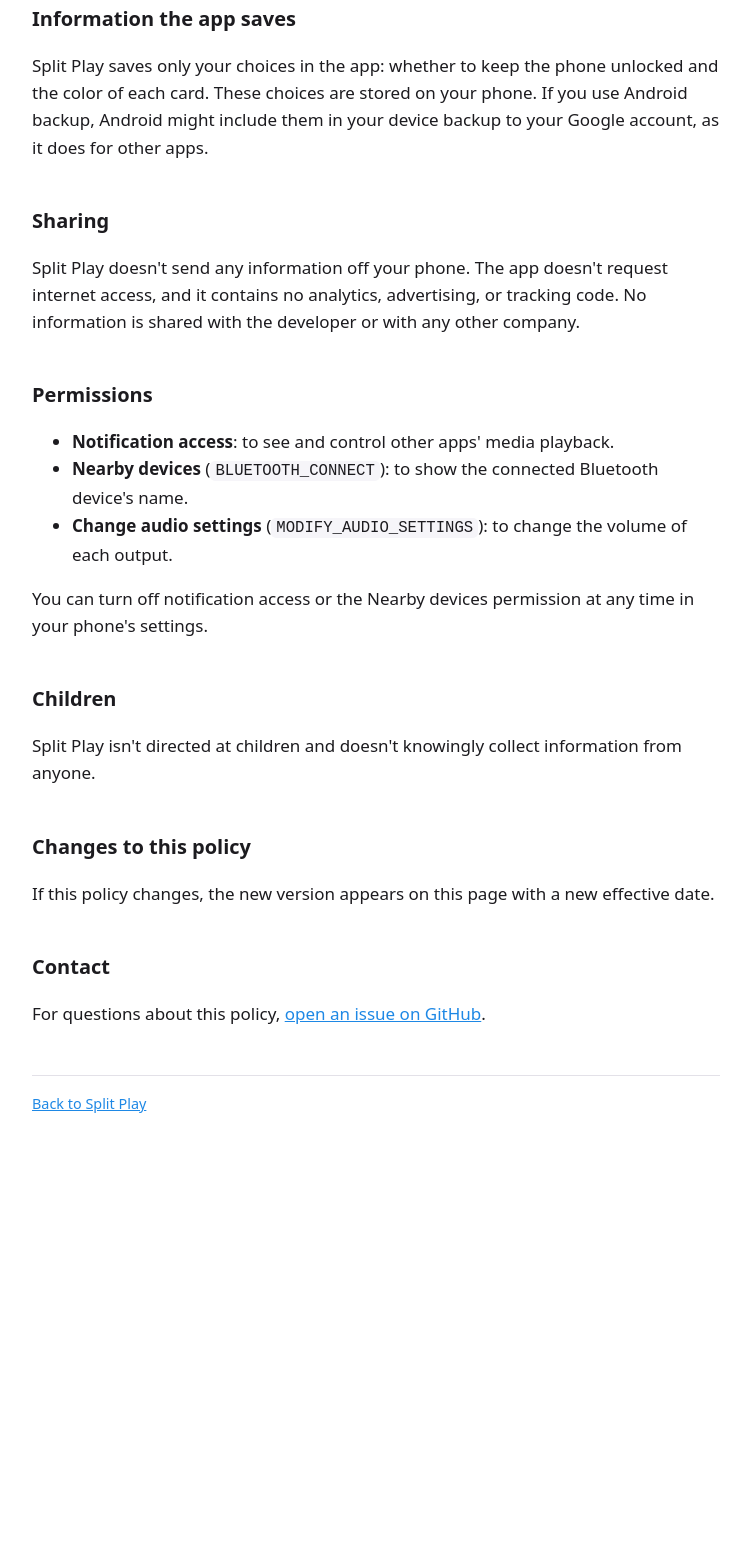
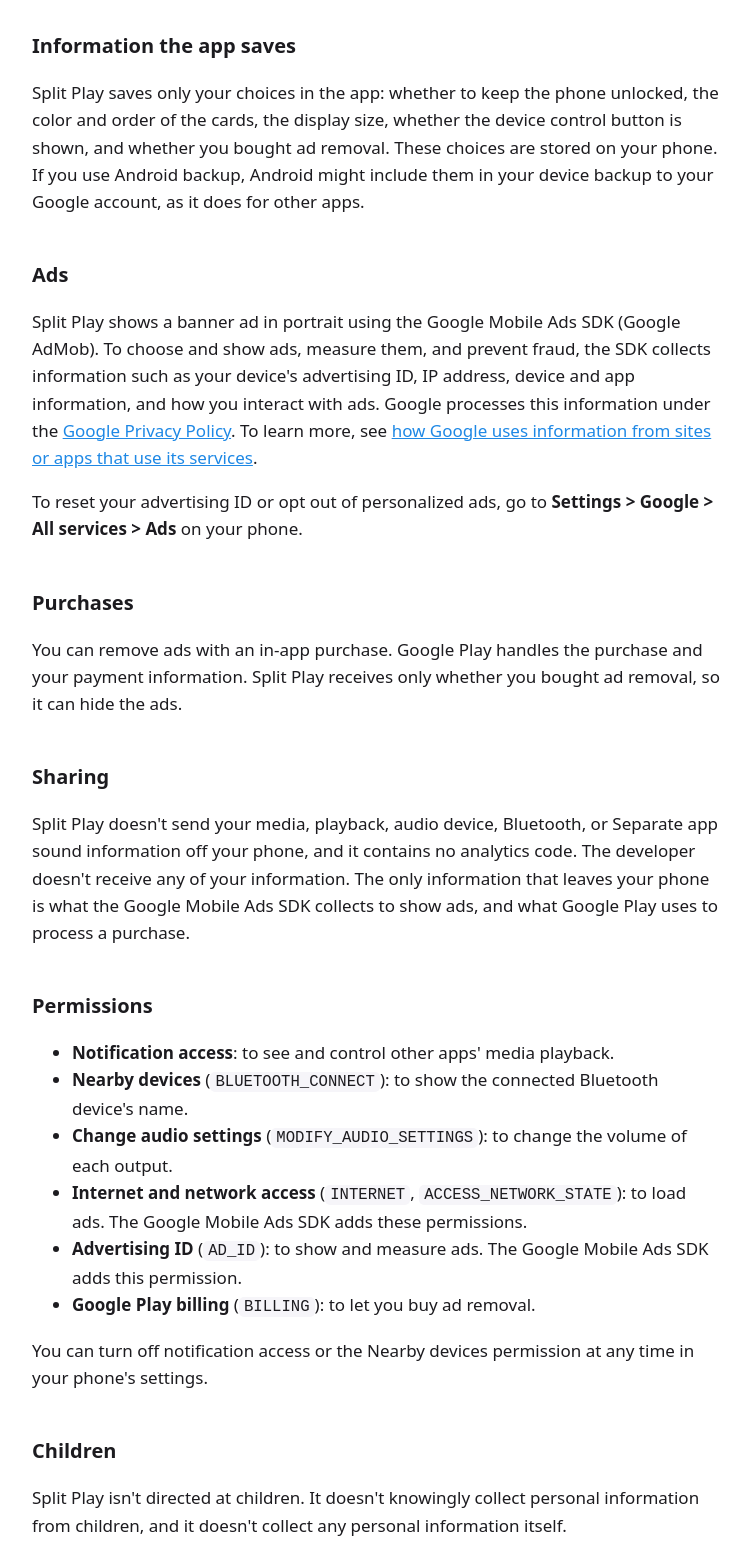
Before and after one commit to mvndaai/apps, a plain HTML site: page split-play/privacy.html in a window 1280 px wide. Shown: the part 809-2351 px from the top of the page, without its empty margins (264-1015 px from the left). Before the commit the page ends 1988 px from the top, so only its background shows below. Drawn offline with Linux system fonts and the light colour scheme.

Commit message:
Add tester sign-up and update Split Play for ads
Link the mvndaai-apps Google Group so people can join app testing.
Update the Split Play page and privacy policy for the AdMob banner,
the ad removal purchase, and the permissions they add. Remove the
Demo step, which the app no longer has.

Co-Authored-By: Claude Opus 5.5 <noreply@anthropic.com>

```diff
--- a/split-play/privacy.html
+++ b/split-play/privacy.html
@@ -10,9 +10,9 @@
 <body>
 <main>
   <h1>Split Play privacy policy</h1>
-  <p class="muted">Effective November 7, 2026</p>
+  <p class="muted">Effective November 16, 2026</p>
 
-  <p>This policy explains what information the Split Play Android app uses and what happens to it. In short, everything stays on your phone. Split Play doesn't collect, store, sell, or share your data, and it has no internet access.</p>
+  <p>This policy explains what information the Split Play Android app uses and what happens to it. In short, what Split Play reads about your media and devices stays on your phone. The app shows ads from Google AdMob, and the ad service collects some device information, as described in <a href="#ads">Ads</a>.</p>
 
   <h2>Information the app uses</h2>
   <p>To work, Split Play reads the following information on your phone. It uses this information only while it runs, to show it on screen and to control playback.</p>
@@ -24,21 +24,31 @@
   </ul>
 
   <h2>Information the app saves</h2>
-  <p>Split Play saves only your choices in the app: whether to keep the phone unlocked and the color of each card. These choices are stored on your phone. If you use Android backup, Android might include them in your device backup to your Google account, as it does for other apps.</p>
+  <p>Split Play saves only your choices in the app: whether to keep the phone unlocked, the color and order of the cards, the display size, whether the device control button is shown, and whether you bought ad removal. These choices are stored on your phone. If you use Android backup, Android might include them in your device backup to your Google account, as it does for other apps.</p>
+
+  <h2 id="ads">Ads</h2>
+  <p>Split Play shows a banner ad in portrait using the Google Mobile Ads SDK (Google AdMob). To choose and show ads, measure them, and prevent fraud, the SDK collects information such as your device's advertising ID, IP address, device and app information, and how you interact with ads. Google processes this information under the <a href="https://policies.google.com/privacy">Google Privacy Policy</a>. To learn more, see <a href="https://policies.google.com/technologies/partner-sites">how Google uses information from sites or apps that use its services</a>.</p>
+  <p>To reset your advertising ID or opt out of personalized ads, go to <strong>Settings &gt; Google &gt; All services &gt; Ads</strong> on your phone.</p>
+
+  <h2>Purchases</h2>
+  <p>You can remove ads with an in-app purchase. Google Play handles the purchase and your payment information. Split Play receives only whether you bought ad removal, so it can hide the ads.</p>
 
   <h2>Sharing</h2>
-  <p>Split Play doesn't send any information off your phone. The app doesn't request internet access, and it contains no analytics, advertising, or tracking code. No information is shared with the developer or with any other company.</p>
+  <p>Split Play doesn't send your media, playback, audio device, Bluetooth, or Separate app sound information off your phone, and it contains no analytics code. The developer doesn't receive any of your information. The only information that leaves your phone is what the Google Mobile Ads SDK collects to show ads, and what Google Play uses to process a purchase.</p>
 
   <h2>Permissions</h2>
   <ul>
     <li><strong>Notification access</strong>: to see and control other apps' media playback.</li>
     <li><strong>Nearby devices</strong> (<code>BLUETOOTH_CONNECT</code>): to show the connected Bluetooth device's name.</li>
     <li><strong>Change audio settings</strong> (<code>MODIFY_AUDIO_SETTINGS</code>): to change the volume of each output.</li>
+    <li><strong>Internet and network access</strong> (<code>INTERNET</code>, <code>ACCESS_NETWORK_STATE</code>): to load ads. The Google Mobile Ads SDK adds these permissions.</li>
+    <li><strong>Advertising ID</strong> (<code>AD_ID</code>): to show and measure ads. The Google Mobile Ads SDK adds this permission.</li>
+    <li><strong>Google Play billing</strong> (<code>BILLING</code>): to let you buy ad removal.</li>
   </ul>
   <p>You can turn off notification access or the Nearby devices permission at any time in your phone's settings.</p>
 
   <h2>Children</h2>
-  <p>Split Play isn't directed at children and doesn't knowingly collect information from anyone.</p>
+  <p>Split Play isn't directed at children. It doesn't knowingly collect personal information from children, and it doesn't collect any personal information itself.</p>
 
   <h2>Changes to this policy</h2>
   <p>If this policy changes, the new version appears on this page with a new effective date.</p>
```
Also changed, not shown: index.html (+3 -0 lines), split-play/index.html (+10 -3 lines).
